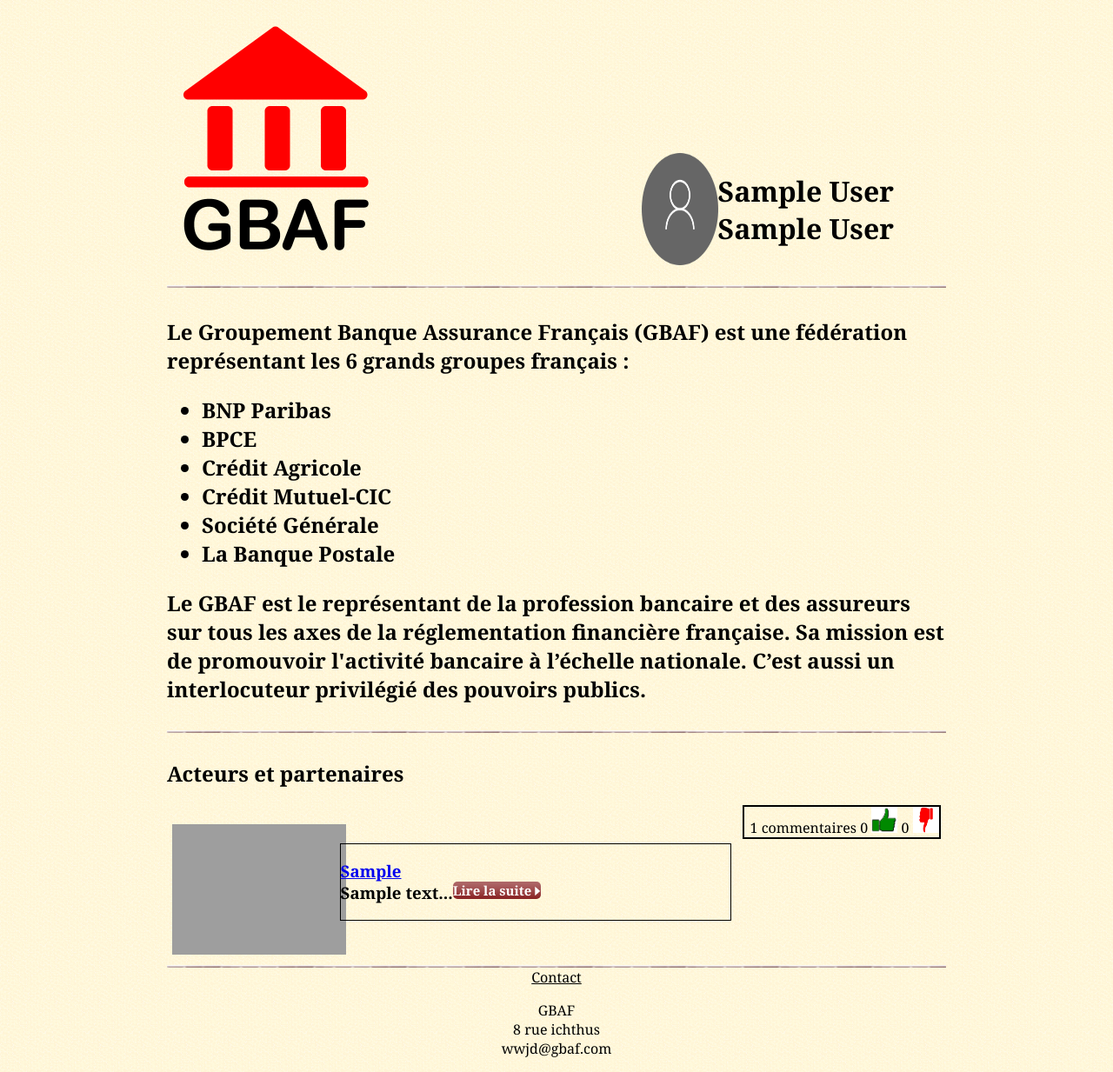
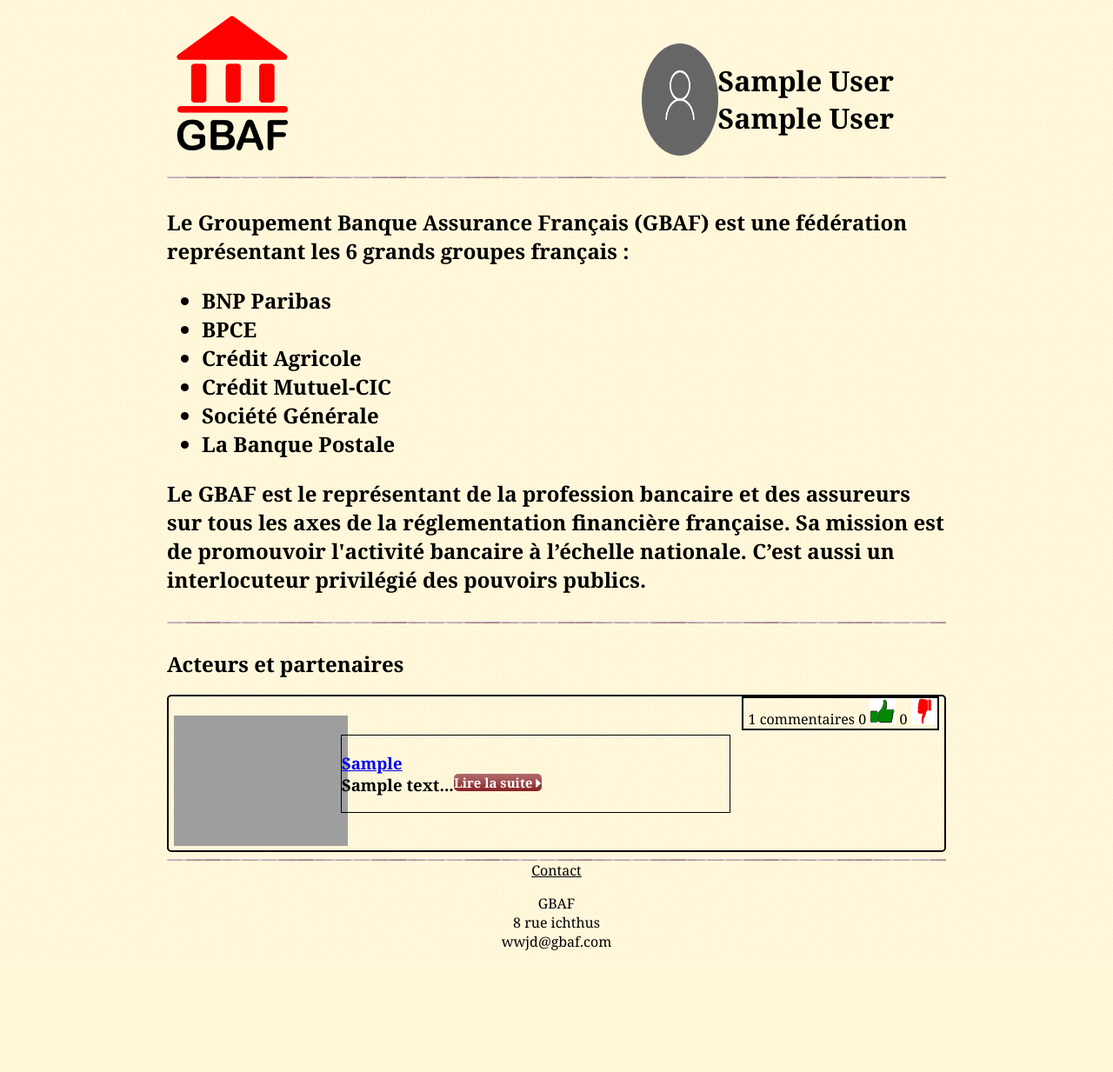
Before and after one commit to Annapiso/GBAF, a PHP site: page /index.php in a window 1280 px wide. Shown: the whole page at 87% size. After the commit the page ends 1110 px from the top, so only its background shows below. Run offline with PHP 8.4, Linux system fonts and the light colour scheme; the visitor is signed in with stand-in values (Sample User, id 1); tables that the repository leaves empty or names only in its code hold one stand-in row (values such as "Sample post"); some web fonts are replaced; grey boxes are pictures that could not be loaded.

Commit message:
J'ai réduit la taille du logo

```diff
--- a/style.css
+++ b/style.css
@@ -67,7 +67,7 @@
 }
 #logo img
 {
-    width: 50%;
+    width: 30%;
 
 }
 
@@ -125,8 +125,8 @@
 
 .acteur
 {   display :flex;
-    /*flex-direction: row;
-    border :3px solid red;*/
+    /*flex-direction: row;*/
+    border :2px solid black;
     justify-content: space-around;
 
     height: 30%;
```
